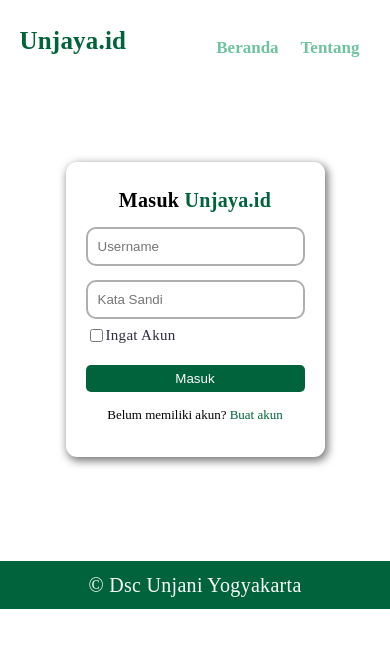
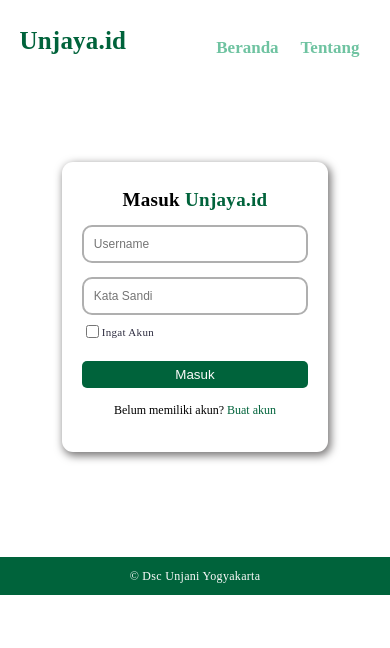
Before and after one commit to SokKanaTorajd/fe-unjaya-short-url, a Next.js app: page /login in a window 390 px wide. Shown: the top 648 px of the page. Built offline with nearby package versions, Linux system fonts and the light colour scheme.

Commit message:
Update layout.css

```diff
--- a/styles/layout.css
+++ b/styles/layout.css
@@ -761,3 +761,50 @@ p> .unjaya{
         font-size: 35px;
       }
 }
+
+/* bagian login */
+@media(max-width:500px){
+    .grid-2{
+        display: block;
+        /* grid-template-columns: 1fr; */
+    }
+    .image{
+        display: none;
+    }
+    .grid-2>.masuk{
+        width: 72%;
+        margin-right: auto;
+        margin-left: auto;
+    }
+    .title{
+        font-size: 19px;
+        line-height: 5px;
+        font-weight: bolder;
+    }
+    .form-group input, .form-group button{
+        padding: 6px;
+    }
+    .form-group input{
+        padding: 10px;
+        margin-top: 7px;
+        margin-bottom: 7px;
+    }
+    .form-group input{
+        font-size: 12px;
+    }
+    /* buauat akun */
+    .buatAkun h2{
+        font-size: 17px;
+    }
+    .form-group .buat-akun{
+        font-size:12px;
+    }
+    .ingat label{
+        font-size: 11px;
+        font-weight: medium;
+    }
+    footer{
+        font-size: 12px;
+        padding: 10px;
+    }
+}
```
